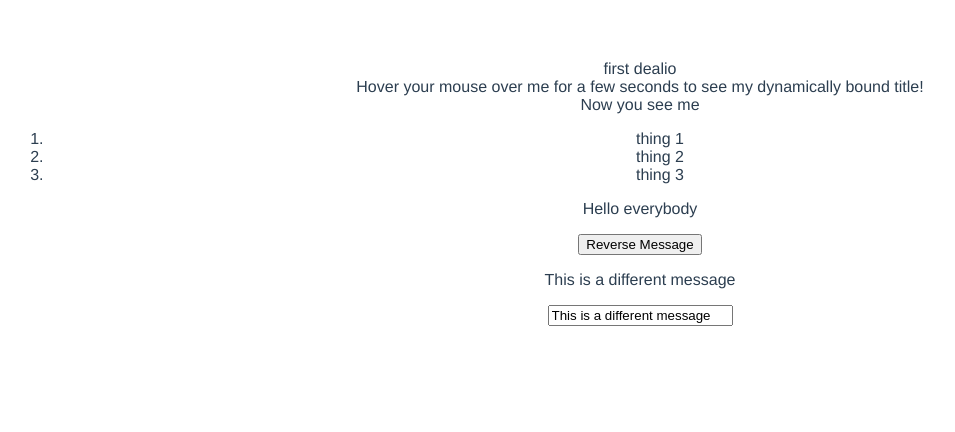
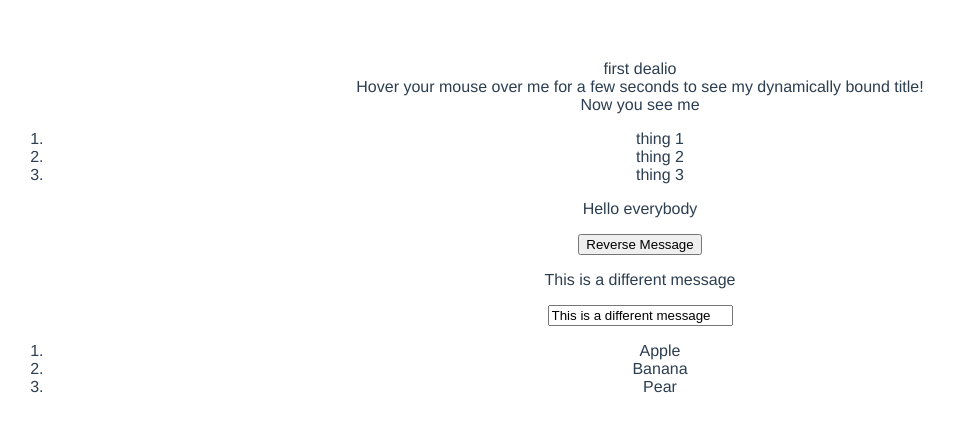
Before and after one commit to Thomas-Elder/tut.node.vue.introduction, a Vue app: page / in a window 1280 px wide. Shown: the top 432 px of the page, without its empty margins (0-955 px from the left). Built offline with nearby package versions, Linux system fonts and the light colour scheme.

Commit message:
Fix prop example

```diff
--- a/src/App.vue
+++ b/src/App.vue
@@ -8,8 +8,8 @@
     <ol>
       <prop
         v-for="item in list"
-        v-bind:prop="item"
-        v-bind:key="item.id">
+          :list="item"
+          :key="item.id">
       </prop>
     </ol>
   </div>
@@ -25,6 +25,15 @@ import prop from './components/prop'
 
 export default {
   name: 'App',
+  data () {
+    return {
+      list: [
+        { id: 0, text: 'Apple' },
+        { id: 1, text: 'Banana' },
+        { id: 2, text: 'Pear' }
+      ]
+    }
+  },
   components: {
     introduction,
     binding,
--- a/src/components/prop.vue
+++ b/src/components/prop.vue
@@ -5,19 +5,13 @@
 <script>
 export default {
   name: 'prop',
-  data() {
-    return {
-      list:[
-        { id: 0, text: 'Apple' },
-        { id: 1, text: 'Banana' },
-        { id: 2, text: 'Pear' }
-      ]
+  props: {
+    list: {
+      type: Object
     }
-  },
-  props: ['list']
+  }
 }
 </script>
 
 <style>
-
 </style>
```
